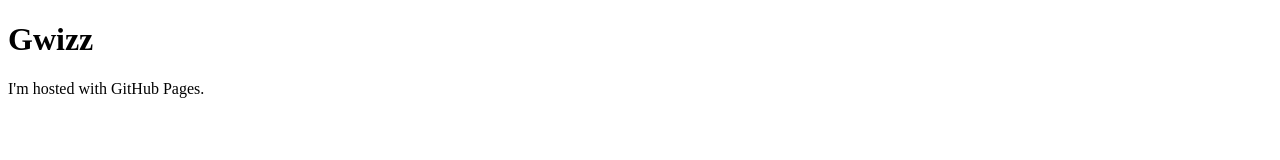
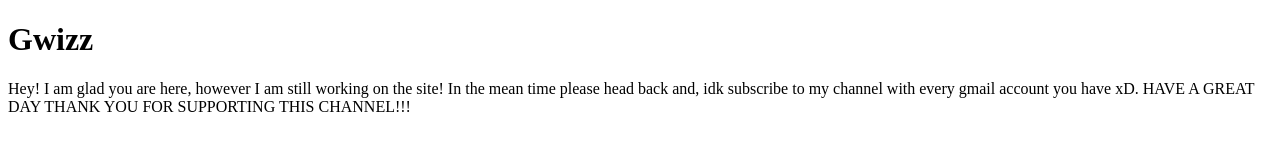
Before and after one commit to Brex1477/brex1477.github.io, a plain HTML site: page index.html in a window 1280 px wide. Drawn offline with Linux system fonts and the light colour scheme.

Commit message:
Update index.html

```diff
--- a/index.html
+++ b/index.html
@@ -2,6 +2,8 @@
 <html>
 <body>
 <h1>Gwizz</h1>
-<p>I'm hosted with GitHub Pages.</p>
+<p>Hey! I am glad you are here, however I am still working on the site! In the mean time please head back and, idk subscribe to my channel with every gmail account you have xD.
+
+HAVE A GREAT DAY THANK YOU FOR SUPPORTING THIS CHANNEL!!!</p>
 </body>
 </html>
```
